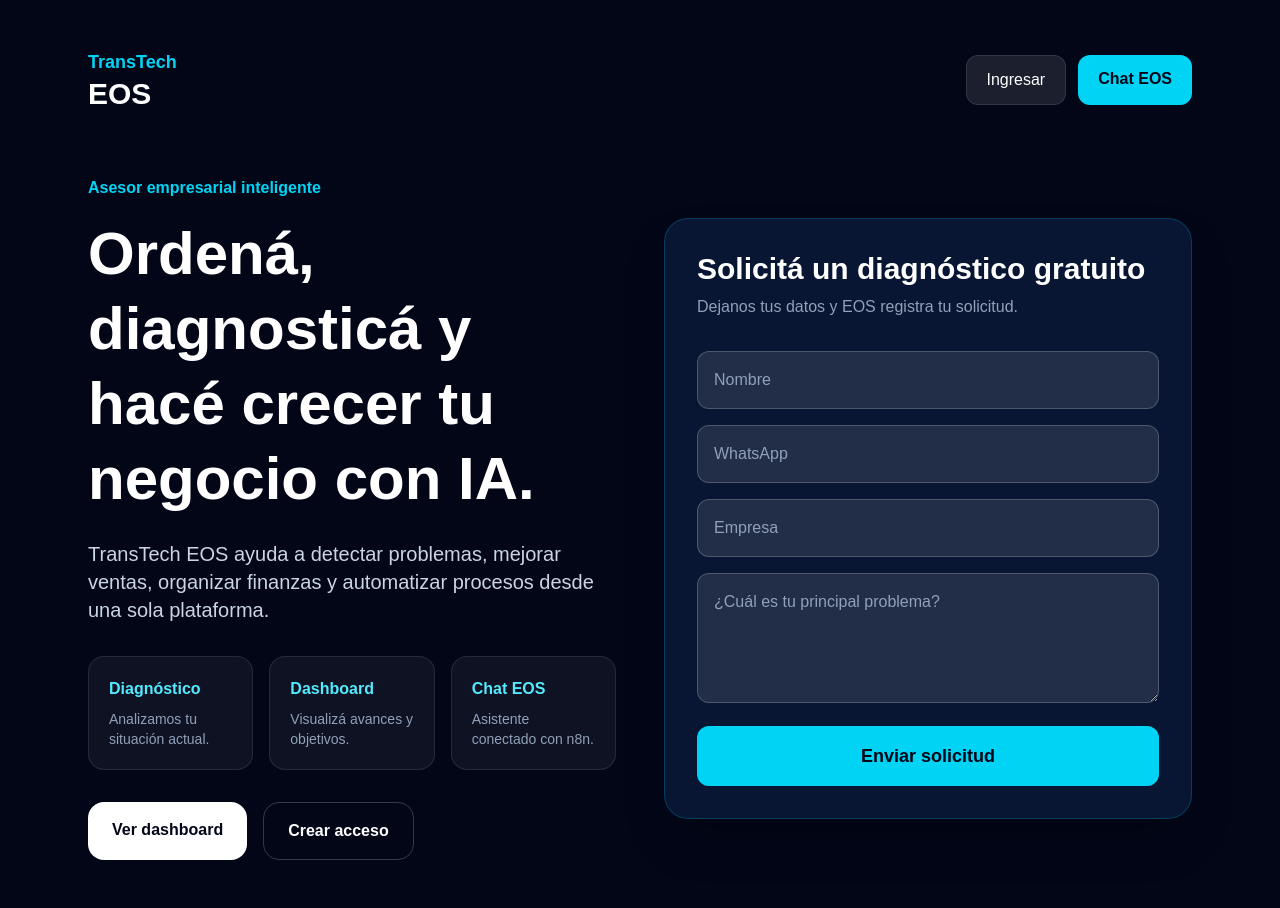
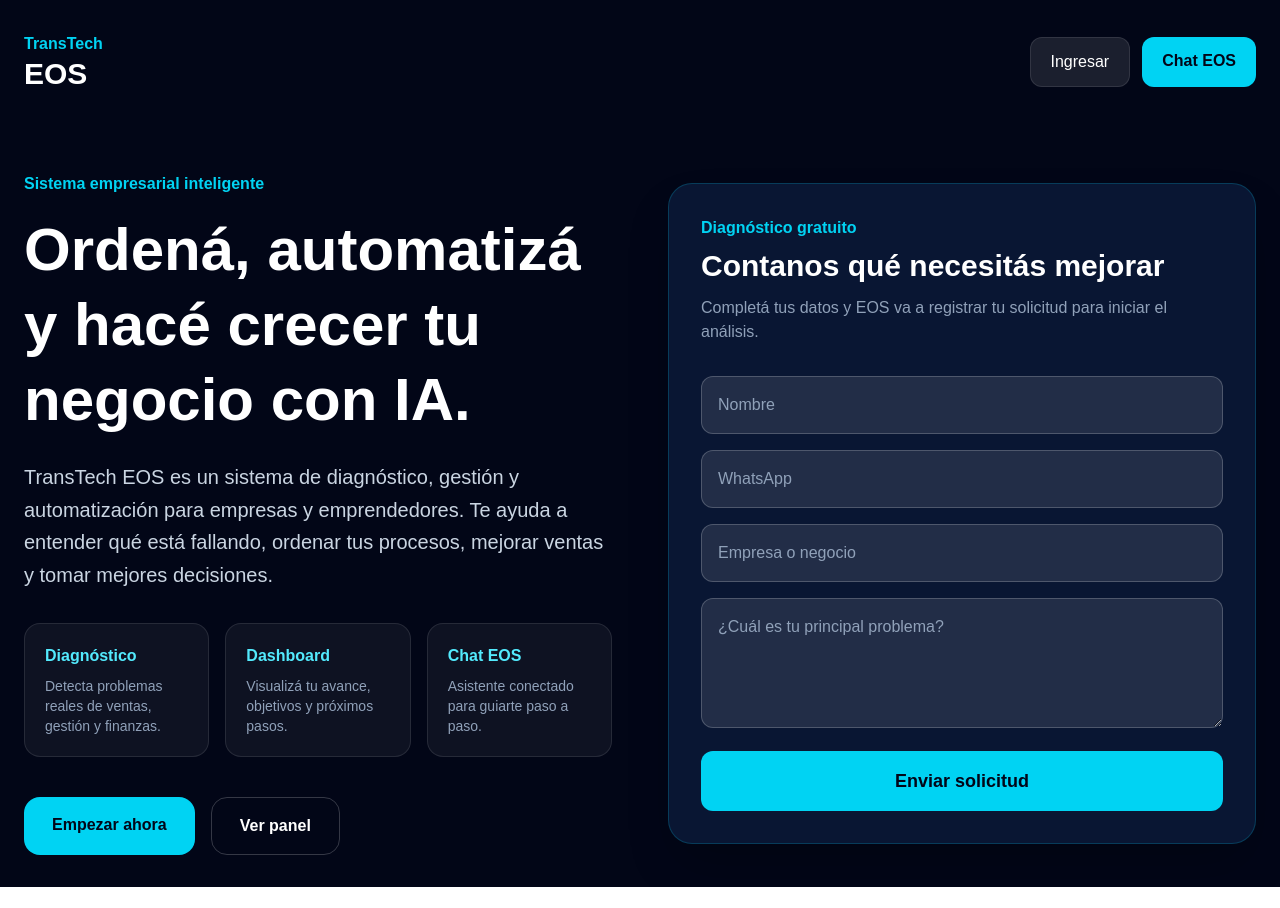
Before and after one commit to barretoa109-dot/transtech-eos, a Next.js app: page / in a window 1280 px wide. After the commit the page ends 887 px from the top, so only its background shows below. Built offline with nearby package versions, Linux system fonts and the light colour scheme; no server answers.

Commit message:
Actualizar landing TransTech EOS

```diff
--- a/app/page.tsx
+++ b/app/page.tsx
@@ -1,6 +1,7 @@
 "use client";
 
 import { useState } from "react";
+import Link from "next/link";
 import { supabase } from "../lib/supabase";
 
 export default function Home() {
@@ -12,7 +13,7 @@
 
   async function enviarLead() {
     if (!nombre || !whatsapp || !problema) {
-      alert("Completá nombre, WhatsApp y problema principal.");
+      alert("Completá nombre, WhatsApp y el problema principal.");
       return;
     }
 
@@ -30,8 +31,8 @@
     setEnviando(false);
 
     if (error) {
-      alert("Error al guardar. Revisá Supabase.");
       console.log(error);
+      alert("No se pudo enviar. Revisá Supabase.");
       return;
     }
 
@@ -45,67 +46,81 @@
 
   return (
     <main className="min-h-screen bg-[#020617] text-white">
-      <section className="max-w-6xl mx-auto px-6 py-12">
-        <nav className="flex justify-between items-center mb-16">
+      <section className="max-w-7xl mx-auto px-6 py-8">
+        <nav className="flex items-center justify-between mb-20">
           <div>
-            <p className="text-cyan-400 font-bold text-lg">TransTech</p>
+            <p className="text-cyan-400 font-bold">TransTech</p>
             <h1 className="text-3xl font-black">EOS</h1>
           </div>
 
           <div className="flex gap-3">
-            <a href="/login" className="px-5 py-3 rounded-xl bg-white/10 border border-white/10">
+            <Link href="/login" className="px-5 py-3 rounded-xl bg-white/10 border border-white/10">
               Ingresar
-            </a>
-            <a href="/eos" className="px-5 py-3 rounded-xl bg-cyan-400 text-slate-950 font-bold">
+            </Link>
+            <Link href="/eos" className="px-5 py-3 rounded-xl bg-cyan-400 text-slate-950 font-bold">
               Chat EOS
-            </a>
+            </Link>
           </div>
         </nav>
 
-        <div className="grid lg:grid-cols-2 gap-12 items-center">
+        <div className="grid lg:grid-cols-2 gap-14 items-center">
           <div>
-            <p className="text-cyan-400 font-bold mb-4">Asesor empresarial inteligente</p>
+            <p className="text-cyan-400 font-bold mb-4">
+              Sistema empresarial inteligente
+            </p>
 
             <h2 className="text-5xl md:text-6xl font-black leading-tight mb-6">
-              Ordená, diagnosticá y hacé crecer tu negocio con IA.
+              Ordená, automatizá y hacé crecer tu negocio con IA.
             </h2>
 
-            <p className="text-slate-300 text-xl mb-8">
-              TransTech EOS ayuda a detectar problemas, mejorar ventas, organizar finanzas
-              y automatizar procesos desde una sola plataforma.
+            <p className="text-slate-300 text-xl mb-8 leading-relaxed">
+              TransTech EOS es un sistema de diagnóstico, gestión y automatización
+              para empresas y emprendedores. Te ayuda a entender qué está fallando,
+              ordenar tus procesos, mejorar ventas y tomar mejores decisiones.
             </p>
 
-            <div className="grid md:grid-cols-3 gap-4 mb-8">
+            <div className="grid sm:grid-cols-3 gap-4 mb-10">
               <div className="bg-white/5 border border-white/10 rounded-2xl p-5">
-                <h3 className="font-bold text-cyan-300">Diagnóstico</h3>
-                <p className="text-slate-400 text-sm mt-2">Analizamos tu situación actual.</p>
+                <h3 className="font-bold text-cyan-300 mb-2">Diagnóstico</h3>
+                <p className="text-sm text-slate-400">
+                  Detecta problemas reales de ventas, gestión y finanzas.
+                </p>
               </div>
 
               <div className="bg-white/5 border border-white/10 rounded-2xl p-5">
-                <h3 className="font-bold text-cyan-300">Dashboard</h3>
-                <p className="text-slate-400 text-sm mt-2">Visualizá avances y objetivos.</p>
+                <h3 className="font-bold text-cyan-300 mb-2">Dashboard</h3>
+                <p className="text-sm text-slate-400">
+                  Visualizá tu avance, objetivos y próximos pasos.
+                </p>
               </div>
 
               <div className="bg-white/5 border border-white/10 rounded-2xl p-5">
-                <h3 className="font-bold text-cyan-300">Chat EOS</h3>
-                <p className="text-slate-400 text-sm mt-2">Asistente conectado con n8n.</p>
+                <h3 className="font-bold text-cyan-300 mb-2">Chat EOS</h3>
+                <p className="text-sm text-slate-400">
+                  Asistente conectado para guiarte paso a paso.
+                </p>
               </div>
             </div>
 
-            <div className="flex gap-4">
-              <a href="/dashboard" className="px-6 py-4 rounded-2xl bg-white text-slate-950 font-bold">
-                Ver dashboard
-              </a>
-              <a href="/login" className="px-6 py-4 rounded-2xl border border-white/20 font-bold">
-                Crear acceso
-              </a>
+            <div className="flex flex-wrap gap-4">
+              <Link href="/login" className="px-7 py-4 rounded-2xl bg-cyan-400 text-slate-950 font-black">
+                Empezar ahora
+              </Link>
+
+              <Link href="/dashboard" className="px-7 py-4 rounded-2xl border border-white/20 font-bold">
+                Ver panel
+              </Link>
             </div>
           </div>
 
           <div className="bg-[#091633] border border-cyan-400/20 rounded-3xl p-8 shadow-2xl">
-            <h3 className="text-3xl font-black mb-2">Solicitá un diagnóstico gratuito</h3>
+            <p className="text-cyan-400 font-bold mb-2">Diagnóstico gratuito</p>
+            <h3 className="text-3xl font-black mb-3">
+              Contanos qué necesitás mejorar
+            </h3>
+
             <p className="text-slate-400 mb-8">
-              Dejanos tus datos y EOS registra tu solicitud.
+              Completá tus datos y EOS va a registrar tu solicitud para iniciar el análisis.
             </p>
 
             <div className="space-y-4">
@@ -125,7 +140,7 @@
 
               <input
                 className="w-full p-4 rounded-xl bg-white/10 border border-white/20 text-white placeholder-slate-400 outline-none"
-                placeholder="Empresa"
+                placeholder="Empresa o negocio"
                 value={empresa}
                 onChange={(e) => setEmpresa(e.target.value)}
               />
```
